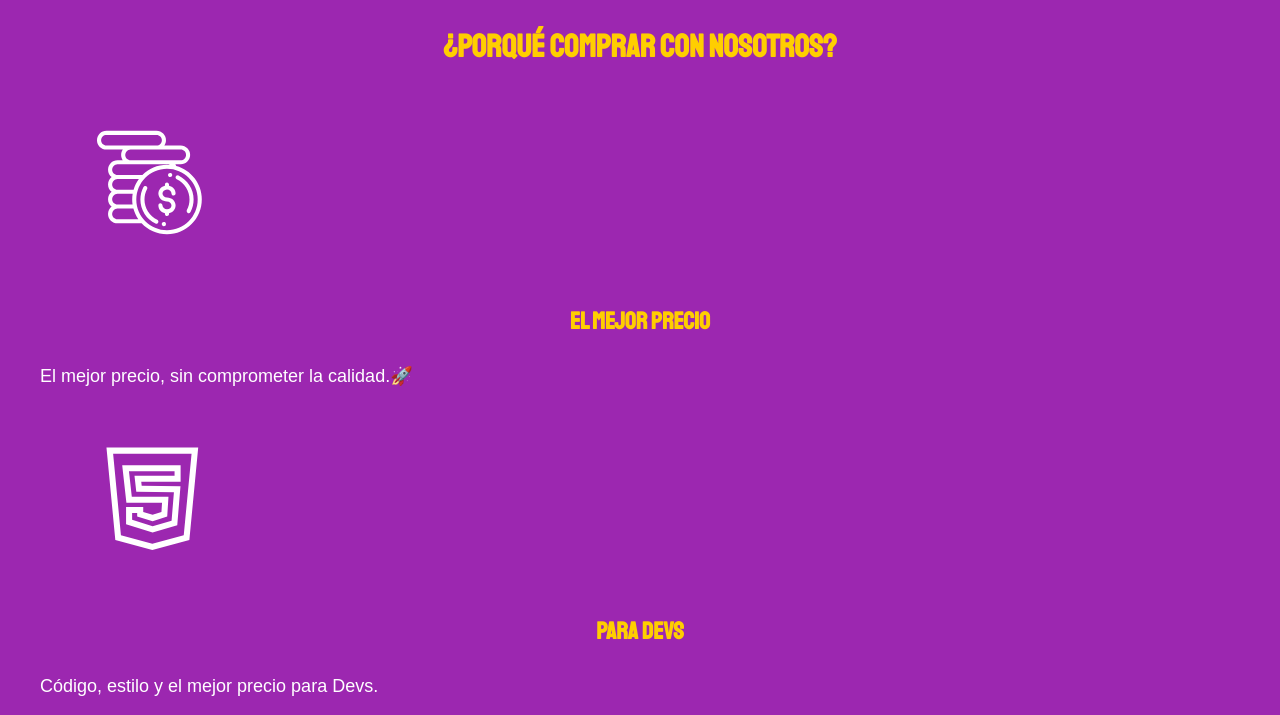
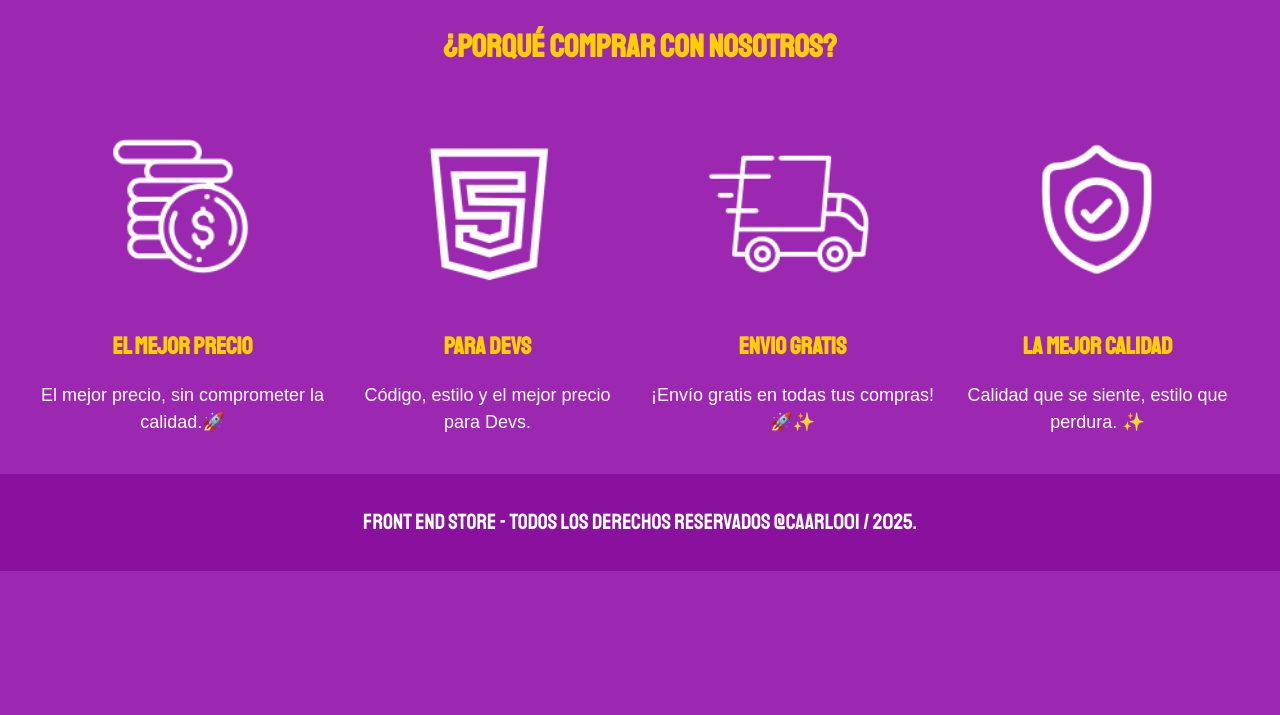
Before and after one commit to Caarl001/Frontend-Store, a plain HTML site: page nosotros.html in a window 1280 px wide. Shown: the part 728-1443 px from the top of the page. After the commit the page ends 1299 px from the top, so only its background shows below. Drawn offline with Linux system fonts and the light colour scheme.

Commit message:
Pagina Nosotros lista

```diff
--- a/css/styles.css
+++ b/css/styles.css
@@ -180,3 +180,27 @@ color: var(--secundario);
         grid-column: 2 / 3;
     }
 }
+/* Bloques */
+.bloques{
+    display: grid;
+    grid-template-columns: repeat(2, 1fr);
+    gap: 2rem; /* Espacio entre columnas */
+}
+
+@media (min-width: 768px) {
+    .bloques{
+        grid-template-columns: repeat(4, 1fr);
+    }
+}
+
+.bloque {
+    text-align: center;
+}
+
+.bloque__titulo {
+    margin: 0;
+}
+
+.bloque__imagen {
+    width: 100%;
+}
--- a/nosotros.html
+++ b/nosotros.html
@@ -39,22 +39,22 @@
 
         <div class="bloques">
             <div class="bloque"><!-- Inicio bloque-->
-                <img src="img/icono_1.png" alt="porque comprar">
+                <img class="bloque__imagen" src="img/icono_1.png" alt="porque comprar">
                 <h3 class="bloque__titulo">El mejor precio</h3>
                 <p>El mejor precio, sin comprometer la calidad.🚀</p>
             </div> <!-- Fin bloque-->
             <div class="bloque"><!-- Inicio bloque-->
-                <img src="img/icono_2.png" alt="porque comprar">
+                <img class="bloque__imagen" src="img/icono_2.png" alt="porque comprar">
                 <h3 class="bloque__titulo">Para Devs</h3>
                 <p>Código, estilo y el mejor precio para Devs.</p>
             </div> <!-- Fin bloque-->
             <div class="bloque"><!-- Inicio bloque-->
-                <img src="img/icono_3.png" alt="porque comprar">
+                <img class="bloque__imagen" src="img/icono_3.png" alt="porque comprar">
                 <h3 class="bloque__titulo">Envio Gratis</h3>
                 <p>¡Envío gratis en todas tus compras! 🚀✨</p>
             </div> <!-- Fin bloque-->
             <div class="bloque"><!-- Inicio bloque-->
-                <img src="img/icono_4.png" alt="porque comprar">
+                <img class="bloque__imagen" src="img/icono_4.png" alt="porque comprar">
                 <h3 class="bloque__titulo">La mejor calidad</h3>
                 <p>Calidad que se siente, estilo que perdura. ✨</p>
             </div> <!-- Fin bloque-->
```
